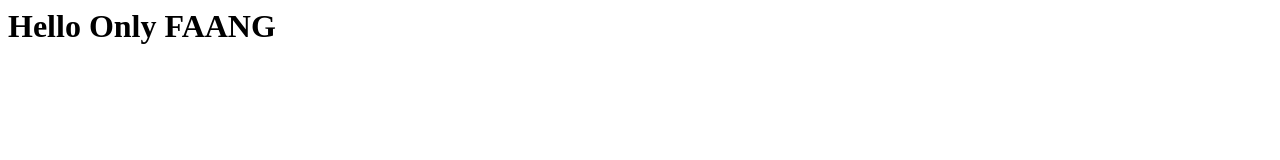
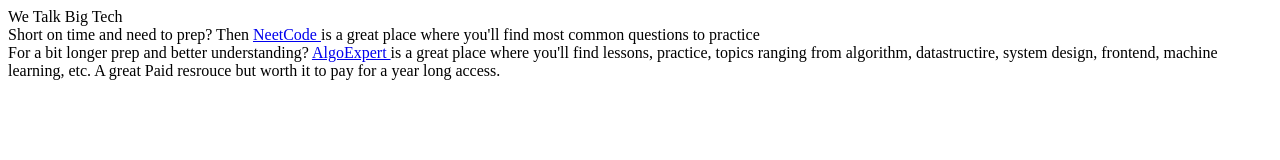
Before and after one commit to nowshad-sust/onlyfaang, a plain HTML site: page index.html in a window 1280 px wide. Drawn offline with Linux system fonts and the light colour scheme.

Commit message:
Update index.html

```diff
--- a/index.html
+++ b/index.html
@@ -1 +1,24 @@
-<h1>Hello Only FAANG</h1>
+<!DOCTYPE html>
+<html lang="en">
+  <head>
+    <meta charset="UTF-8" />
+    <meta http-equiv="X-UA-Compatible" content="IE=edge" />
+    <meta name="viewport" content="width=device-width, initial-scale=1.0" />
+    <title>Only FAANG</title>
+  </head>
+  <body>
+    <section>We Talk Big Tech</section>
+    <section>
+      Short on time and need to prep? Then
+      <a href="https://neetcode.io/practice"> NeetCode </a> is a great place
+      where you'll find most common questions to practice
+    </section>
+    <section>
+      For a bit longer prep and better understanding?
+      <a href="https://www.algoexpert.io/product"> AlgoExpert </a> is a great
+      place where you'll find lessons, practice, topics ranging from algorithm,
+      datastructire, system design, frontend, machine learning, etc. A great
+      Paid resrouce but worth it to pay for a year long access.
+    </section>
+  </body>
+</html>
```
